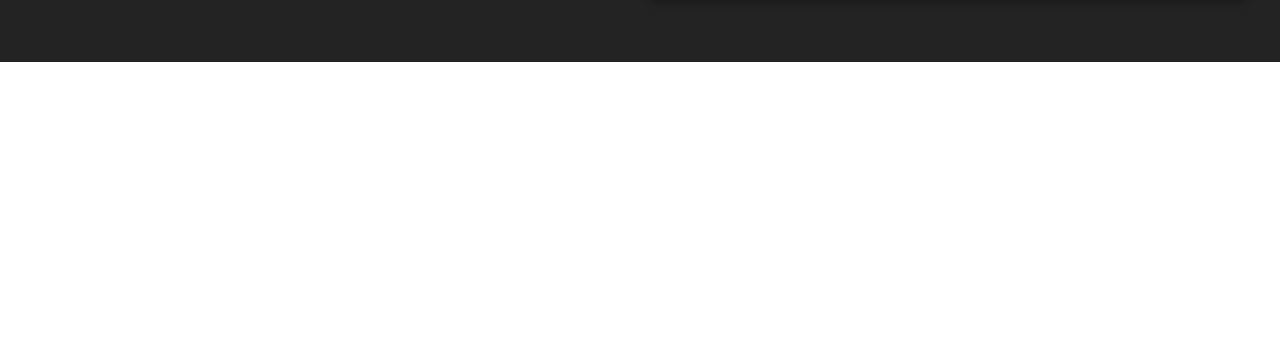
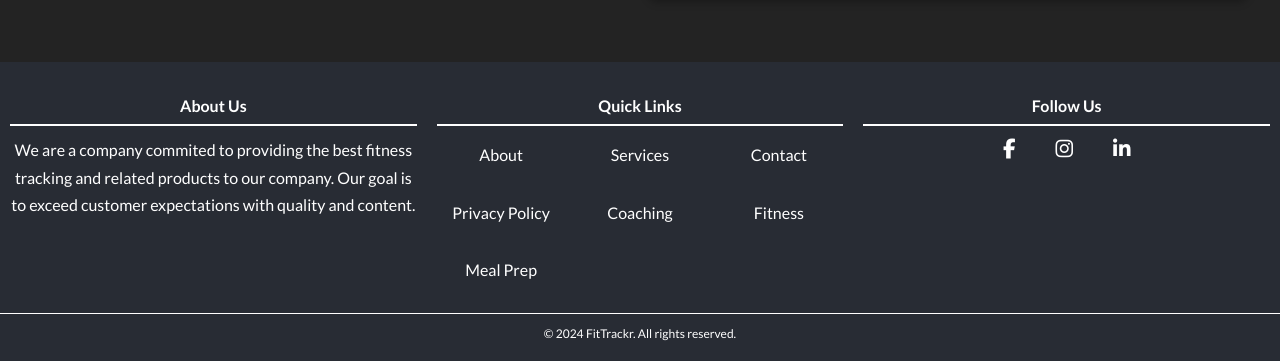
Before and after one commit to VanessaKasminoff/fitTrackr, a React (Vite) app in the folder client/: page /Home in a window 1280 px wide. Shown: the part 1026-1387 px from the top of the page. Before the commit the page ends 1088 px from the top, so only its background shows below. Built offline with nearby package versions, Linux system fonts and the light colour scheme; no server answers.

Commit message:
added footer to dashboard

```diff
--- a/client/src/pages/Home.jsx
+++ b/client/src/pages/Home.jsx
@@ -3,6 +3,7 @@ import DashboardCard from "../assets/components/DashboardCard";
 import '../assets/scss/_dashboardCard.scss';
 import DashboardCircularGraphCard from "../assets/components/DashboardCircularGraphCard";
 import DashboardCoachingCard from "../assets/components/DashboardCoachingCard";
+import Footer from "../assets/components/footer";
 
 function Home() {
   return (
@@ -24,8 +25,7 @@ function Home() {
         <DashboardCircularGraphCard />
         <DashboardCoachingCard />
       </section>
-
-
+      <Footer />
     </div>
   );
 }
```
